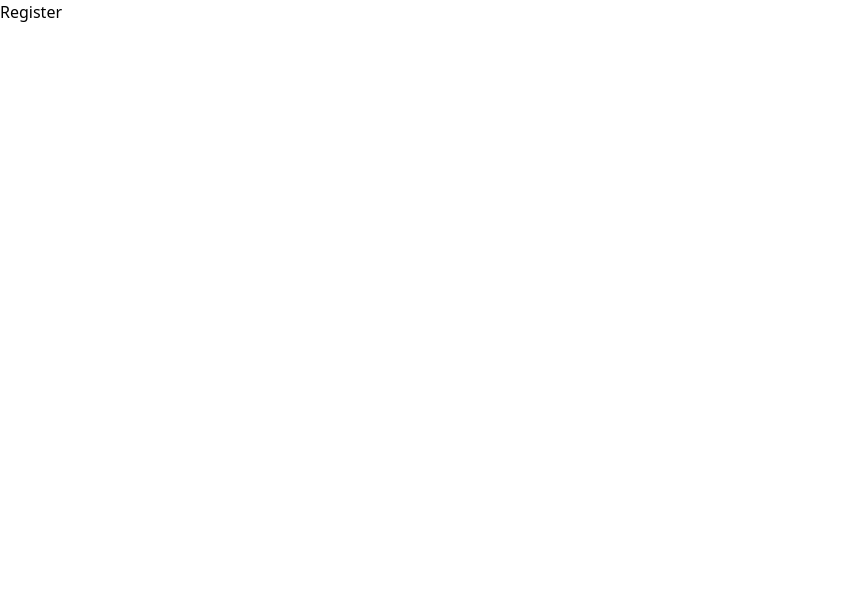
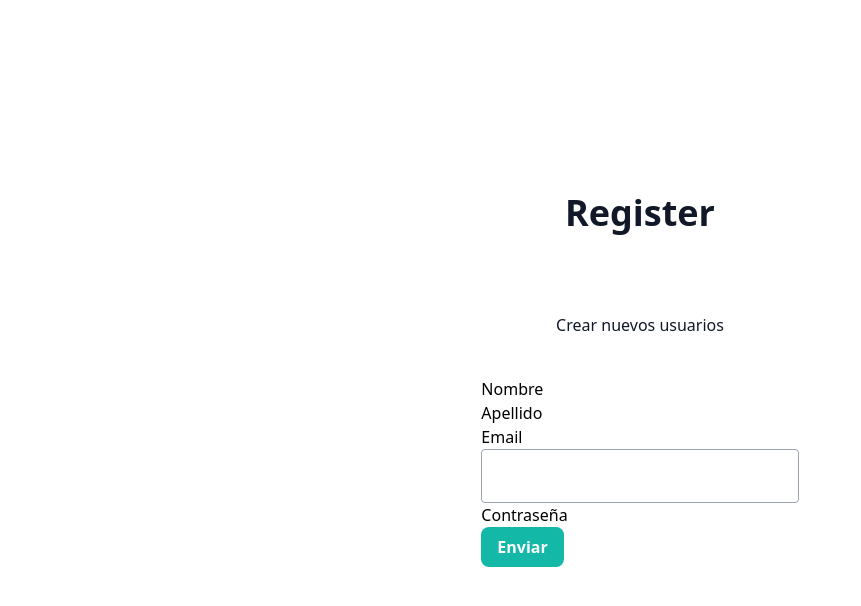
Before and after one commit to mariandrean/NewValue, a React (Vite) app in the folder client/: page /dashboard/register in a window 1280 px wide. Shown: the top 606 px of the page, without its empty margins (0-861 px from the left). Built offline with nearby package versions, Linux system fonts and the light colour scheme.

Commit message:
fix(client):method-name-register-form

```diff
--- a/client/src/components/LoginForm.jsx
+++ b/client/src/components/LoginForm.jsx
@@ -1,27 +1,32 @@
 import React, { useState } from 'react';
 import { useNavigate } from 'react-router-dom';
 import { useUserContext } from '../context/UserContext.jsx';
-import { login } from '../services/usersServices.js'
-
+import { login } from '../services/usersServices.js';
 
 const LoginForm = () => {
-    const [email, setEmail] = useState('');
-    const [password, setPassword] = useState('');
+    const [userData, setUserData] = useState({ email: '', password: '' });
     const [emailError, setEmailError] = useState('');
     const [passwordError, setPasswordError] = useState('');
     const navigate = useNavigate();
     const { setUserAuth, setUser } = useUserContext();
 
+    const handleChange = (e) => {
+        const { name, value } = e.target;
+        setUserData(prevState => ({
+           ...prevState,
+            [name]: value
+        }));
+    };
+
     const handleSubmit = async (e) => {
         e.preventDefault();
         try {
-            const data = await login(email, password);
-            console.log(email);
+            const data = await login(userData);
+            console.log(userData);
             localStorage.setItem('token', data.token);
             setUser(data.data);
             setUserAuth(true);
             navigate('/dashboard');
-
         } catch (error) {
             console.error('Error:', error);
             if (error.message.includes('Usuario no registrado.')) {
@@ -45,21 +50,14 @@ const LoginForm = () => {
                     <h4 className="text-1xl text-gray-900 mb-10 text-center">Acceso al cuadro de mandos</h4>
                     <div>
                         <label htmlFor="email">
-                            <input className="input border border-gray-400 appearance-none rounded w-full px-3 py-3 pt-5 pb-2 focus focus:border-indigo-600 focus:outline-none active:outline-none active:border-indigo-600" type="email" value={email} onChange={(e) => {
-                                setEmail(e.target.value);
-                                setEmailError('');
-                            }} required id="email" placeholder="hola@newvalue.es" />
+                            <input className="input border border-gray-400 appearance-none rounded w-full px-3 py-3 pt-5 pb-2 focus focus:border-indigo-600 focus:outline-none active:outline-none active:border-indigo-600" type="email" name="email" value={userData.email} onChange={handleChange} required id="email" placeholder="hola@newvalue.es" />
                             {emailError && <p>{emailError}</p>}
-
                         </label>
                     </div>
 
                     <div>
                         <label htmlFor="password">
-                            <input className="input border border-gray-400 appearance-none rounded w-full px-3 py-3 pt-5 pb-2 focus focus:border-indigo-600 focus:outline-none active:outline-none active:border-indigo-600 mb-5" type="password" value={password} onChange={(e) => {
-                                setPassword(e.target.value);
-                                setPasswordError('');
-                            }} required id="password" placeholder="********" />
+                            <input className="input border border-gray-400 appearance-none rounded w-full px-3 py-3 pt-5 pb-2 focus focus:border-indigo-600 focus:outline-none active:outline-none active:border-indigo-600 mb-5" type="password" name="password" value={userData.password} onChange={handleChange} required id="password" placeholder="********" />
                             {passwordError && <p>{passwordError}</p>}
                         </label>
                     </div>
--- a/client/src/components/RegisterForm.jsx
+++ b/client/src/components/RegisterForm.jsx
@@ -0,0 +1,55 @@
+import React from 'react'
+import { useForm } from "react-hook-form";
+import { userRegister } from "../services/usersServices.js";
+
+const RegisterForm = () => {
+
+    const { register, formState: { errors }, handleSubmit } = useForm();
+
+    const onSubmit = async (data) => {
+        try {
+            const response = await userRegister(data);
+            console.log(response);
+        } catch (error) {
+            console.error('Error:', error);
+        }
+    }
+    return (
+        <>
+            <div className="flex flex-col items-center justify-center min-h-screen bg-white-100">
+                <form onSubmit={handleSubmit(onSubmit)}>
+                    <h1 className="text-4xl text-gray-900 mb-20 text-center font-semibold">Register</h1>
+                    <h3 className="text-1xl text-gray-900 mb-10 text-center">Crear nuevos usuarios</h3>
+                    <div>
+                        <label>Nombre</label>
+                        <input type="text" {...register('name')} />
+
+                    </div>
+                    <div>
+                        <label>Apellido</label>
+                        <input type="text" {...register('lastname')} />
+                    </div>
+                    <div>
+                        <label>Email</label>
+                        <input className="input border border-gray-400 appearance-none rounded w-full px-3 py-3 pt-5 pb-2 focus focus:border-indigo-600 focus:outline-none active:outline-none active:border-indigo-600" type="text" {...register('email', { pattern: /^[-\w.%+]{1,64}@(?:[A-Z0-9-]{1,63}\.){1,125}[A-Z]{2,63}$/i })} />
+                        {errors.email?.type === 'pattern' && <p>El formato del email es incorrecto</p>}
+                    </div>
+                    <div>
+                        <label>Contraseña</label>
+                        <input type="text" {...register('password', { required: true })} />
+                        {errors.password?.type === 'required' && <p>El campo password es requerido</p>}
+                    </div>
+                    {/* <div>
+                        <label>Confirmar</label>
+                        <input type="text" />
+                    </div> */}
+                    <button className="bg-teal-500 text-white border-green-900 rounded-lg font-semibold py-2 px-4 hover:bg-teal-800 transition duration-300 ease-in-out mb-10" type="submit">
+                        Enviar
+                    </button>
+                </form>
+            </div>
+        </>
+    )
+};
+
+export default RegisterForm;
--- a/client/src/pages/Login.jsx
+++ b/client/src/pages/Login.jsx
@@ -8,9 +8,8 @@ const Login = () => {
     <>
       <div>
         <div>
-          <Link to='/'>
+          <Link to='/dashboard'>
           </Link>
-          <h1>Iniciar sesión</h1>
         <LoginForm/>
       </div>
     </div >
--- a/client/src/pages/Register.jsx
+++ b/client/src/pages/Register.jsx
@@ -1,8 +1,16 @@
-import React from 'react'
+import React from 'react';
+import RegisterForm from '../components/RegisterForm.jsx';
+import { Link } from 'react-router-dom';
 
 const Register = () => {
   return (
-    <div>Register</div>
+    <>
+      <div>
+        <div>
+        <RegisterForm/>
+      </div>
+    </div >
+   </>
   )
 }
 
--- a/client/src/router/router.jsx
+++ b/client/src/router/router.jsx
@@ -8,6 +8,7 @@ import Register from '../pages/Register.jsx';
 import NewsForm from '../pages/NewsForm.jsx';
 import Dashboard from '../pages/Dashboard.jsx';
 import { getAllNews, getNewsById } from '../services/newsServices.js';
+import RegisterForm from '../components/RegisterForm.jsx';
 
 const router = createBrowserRouter([
     {
--- a/client/src/services/usersServices.js
+++ b/client/src/services/usersServices.js
@@ -14,7 +14,7 @@ export const login = async (userData) => {
     }
 };
 
-export const register = async (userData) => {
+export const userRegister = async (userData) => {
     try {
         const response = await axios.post(`${URLAPI_USERS}register`, userData);
         console.log(response)
```
